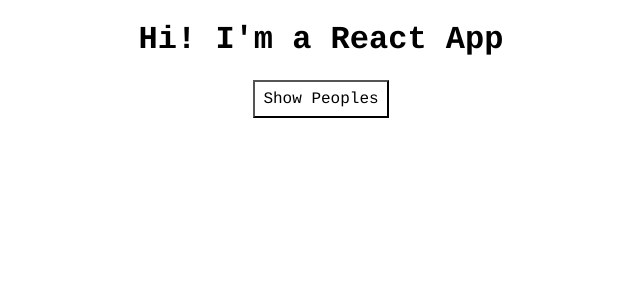
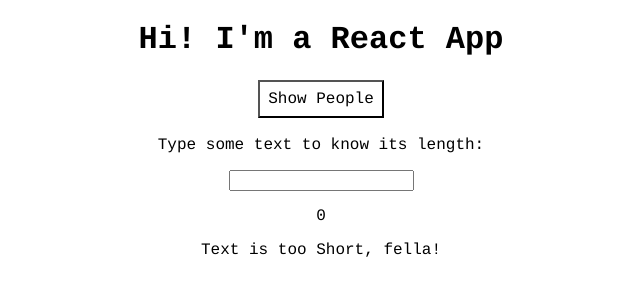
Before and after one commit to cesarecamurani/react-complete-guide, a React (Create React App) app: page / in a window 1280 px wide. Shown: the top 300 px of the page, without its empty margins (319-959 px from the left). Built offline with nearby package versions, Linux system fonts and the light colour scheme.

Commit message:
Added Validation component

```diff
--- a/src/App.js
+++ b/src/App.js
@@ -1,5 +1,6 @@
 import React, { Component } from 'react'
-import Person from './Person/Person'
+import Person from './Components/Person/Person'
+import Validation from './Components/Validation/Validation'
 import './App.css'
 
 class App extends Component {
@@ -9,29 +10,19 @@
       { id: 'xsw25', name: 'Manu', age: '26'},
       { id: 'cde36', name: 'Luca', age: '30'}
     ],
-    showPeople: false
+    showPeople: false,
+    text: ''
   }
 
   nameChangedhandler = (event, id) => {
-    const personIndex = this.state.people.findIndex(p => {
-      return p.id === id
-    })
-
-    const person = {
-      ...this.state.people[personIndex]
-    }
-
+    const personIndex = this.state.people.findIndex(p => { return p.id === id })
+    const person = { ...this.state.people[personIndex] }
     // Alternative way below:
     // const person = Object.assign({}, this.state.people[personIndex])
-
     person.name = event.target.value
-
     const people = [...this.state.people]
-
     people[personIndex] = person
-
     this.setState({ people: people})
-
   }
 
   togglePeopleHandler = () => {
@@ -43,6 +34,11 @@
     const people = [...this.state.people]
     people.splice(personIndex, 1)
     this.setState({ people: people})
+  }
+
+  displayTextHandler = (event) => {
+    const displayedText = this.state.text
+    this.setState({ text: event.target.value })
   }
 
   render() {
@@ -74,13 +70,26 @@
       )
     }
 
+    let message1 = ( <p> Text is too Short, fella! </p> )
+    let message2 = ( <p> Bravo, dude! </p> )
+
+    this.state.text.length < 5 ? message1 : message2
+
     return (
       <div className="App">
         <h1>Hi! I'm a React App</h1>
         <button
           style={style}
-          onClick={ this.togglePeopleHandler }> Show Peoples </button>
+          onClick={ this.togglePeopleHandler }> Show People </button>
         { people }
+        <br/><br/>
+        Type some text to know its length:
+        <p>
+          <input type="text" onChange={this.displayTextHandler} />
+        </p>
+        <Validation
+          length={ this.state.text.length }/>
+        { this.state.text.length < 5 ? message1 : message2 }
       </div>
     )
   }
--- /dev/null
+++ b/src/Components/Validation/Validation.js
@@ -0,0 +1,11 @@
+import React from 'react'
+
+const validation = (props) => {
+  return (
+    <div className="Validation">
+      <p> { props.length } </p>
+    </div>
+  )
+}
+
+export default validation
```
Also changed, not shown: src/Components/Char/Char.js (added), src/Components/Person/Person.css (renamed from src/Person/Person.css), src/Components/Person/Person.js (renamed from src/Person/Person.js).
